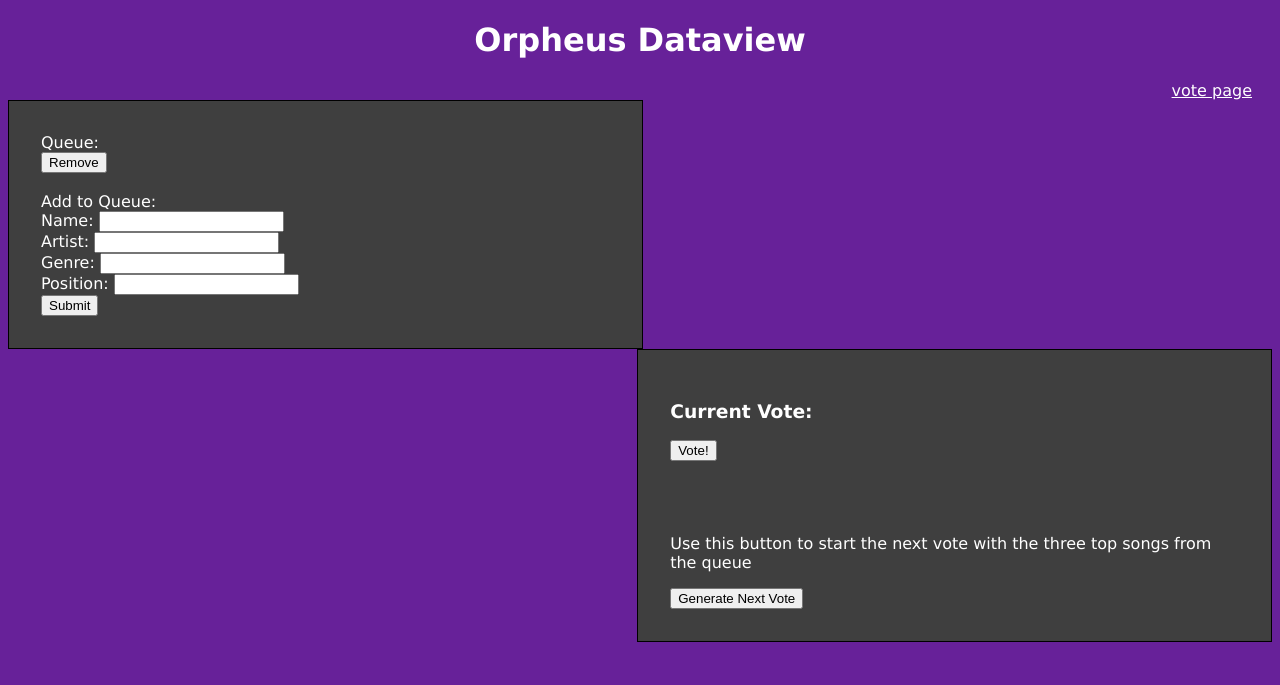
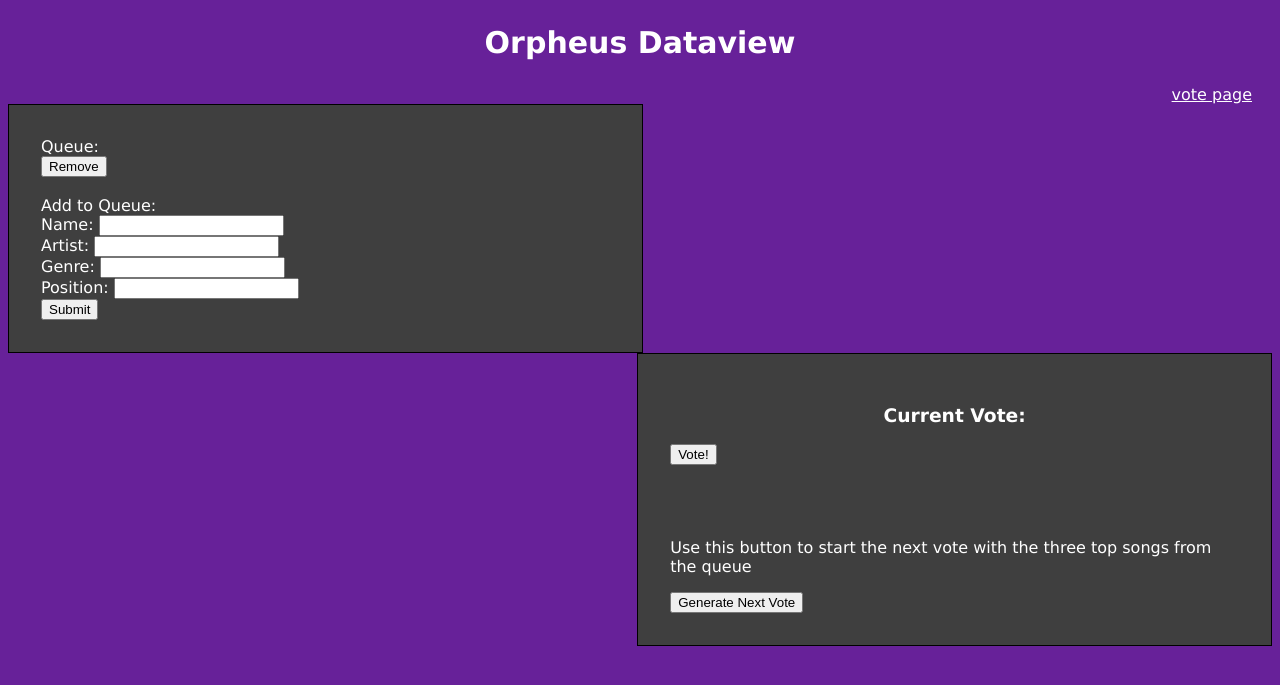
Before and after one commit to aaronsamuel137/orpheus, a Python web app: template Orpheus/templates/queue.html in a window 1280 px wide. Shown: the top 685 px of the page. Run offline with Jinja, Linux system fonts and the light colour scheme; the template is opened without the code that fills it, so the values that code supplies are empty.

Commit message:
minor formatting changes

```diff
--- a/Orpheus/static/main.css
+++ b/Orpheus/static/main.css
@@ -3,10 +3,24 @@ body {
 	background-color: #672199;
 }
 
-h1 {
+h1, h2, h3 {
 	color: white;
     text-align: center;
 }
+
+h1 {
+    font-size: 60px;
+}
+
+h2 {
+    font-size: 40px;
+}
+
+h2 {
+    font-size: 30px;
+}
+
+
 
 #left, #right {
     border: 1px solid #000;
@@ -23,6 +37,10 @@ h1 {
 }
 
 #right {
+    float: right;
+}
+
+.right_align {
     float: right;
 }
 
--- a/Orpheus/templates/queue.html
+++ b/Orpheus/templates/queue.html
@@ -10,7 +10,7 @@
     </script>
 {% endblock %}
 {% block content %}
-    <h1>Orpheus Dataview</h1>
+    <h2>Orpheus Dataview</h2>
     <div class="links">
         <a href="/vote">vote page</a>
     </div>
--- a/Orpheus/templates/vote.html
+++ b/Orpheus/templates/vote.html
@@ -6,8 +6,9 @@
 {% block content %}
     <h1>Vote for your favorite song!</h1>
     <form class="mobile_form" action="/vote" method="post">
+        <strong>Song<span class="right_align">Votes</span></strong><br>
         {% for song, votes in songs %}
-            <input type="radio" name="vote" value="{{song}}" />{{song}} - {{votes}}<br>
+            <input type="radio" name="vote" value="{{song}}" />{{song}}<span class="right_align">{{votes}}</span><br><br>
         {% endfor %}
         <br><br>
         <div class="buttonHolder">
```
Also changed, not shown: Orpheus/templates/thanks.html (+4 -3 lines).
